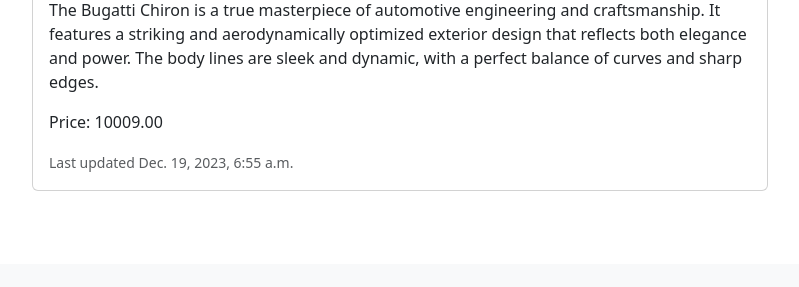
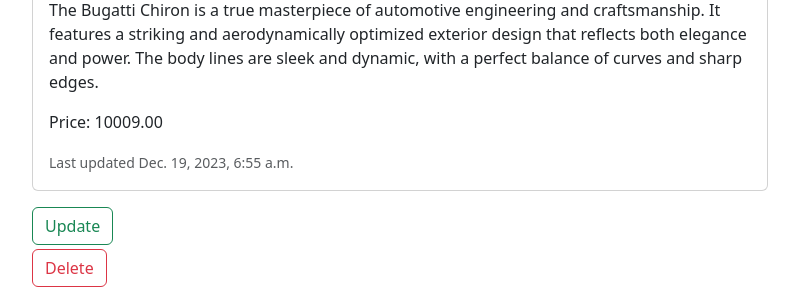
Before and after one commit to Benup211/NyxusByte_Internship, a Django app: page /detail/1/ in a window 1280 px wide. Shown: the part 536-823 px from the top of the page, without its empty margins (240-1039 px from the left). Before the commit the page ends 727 px from the top, so only its background shows below. Run offline with Django 5.2, Linux system fonts and the light colour scheme; data comes from the database, SQL or seed files in the repository; both versions use the stored data as it was after the commit.

Commit message:
Delete and Update product

```diff
--- a/django_task_5/product_shop/product_app/templates/product_app/detail_product.html
+++ b/django_task_5/product_shop/product_app/templates/product_app/detail_product.html
@@ -13,6 +13,13 @@
                       <p class="card-text"><small class="text-body-secondary">Last updated {{product.updated_at}}</small></p>
                     </div>
                 </div>
+                <a href="{% url 'product_app:update' product.id %}"><button type="button" class="btn btn-outline-success">Update</button></a>
+                <form method="post" action="{% url 'product_app:delete' product.id %}" class="mt-1">
+                    {% csrf_token %}
+                    <button type="submit" class="btn btn-outline-danger" onclick="return confirm('Are you sure you want to delete this product?')">
+                      Delete
+                    </button>
+                </form>
             </div>
         </div>
     </div>
--- a/django_task_5/product_shop/product_app/urls.py
+++ b/django_task_5/product_shop/product_app/urls.py
@@ -8,4 +8,6 @@ urlpatterns=[
     path('register/',RegisterUser.as_view(),name="register"),
     path('login/',LoginView.as_view(),name="login"),
     path('logout/',LogoutView.as_view(),name="logout"),
+    path('update/<int:id>/',UpdateProduct.as_view(),name="update"),
+    path('delete/<int:id>/',DeleteProduct.as_view(),name="delete"),
 ]
--- a/django_task_5/product_shop/product_app/views.py
+++ b/django_task_5/product_shop/product_app/views.py
@@ -1,4 +1,4 @@
-from django.shortcuts import render,redirect
+from django.shortcuts import render,redirect,get_object_or_404
 from django.views import View
 from .forms import ProductForm,RegisterForm,LoginForm
 from .models import Product
@@ -68,3 +68,25 @@ class LogoutView(View):
     def get(self,request):
         logout(request)
         return redirect('product_app:login')
+class UpdateProduct(View):
+    def get(self,request,id):
+        product=get_object_or_404(Product,id=id)
+        product_form=ProductForm(instance=product)
+        context={
+            'form':product_form,
+            'pid':id
+        }
+        return render(request,'product_app/update_product.html',context)
+    def post(self,request,id):
+        product=get_object_or_404(Product,id=id)
+        form=ProductForm(request.POST, request.FILES,instance=product)
+        if form.is_valid():
+            form.save()
+            return redirect('product_app:detail',id)
+        form.add_error('name',"Enter correctly value")
+        return render(request,'product_app/update_product.html',{'form':form,'pid':id})
+class DeleteProduct(View):
+    def post(self,request,id):
+        product=get_object_or_404(Product,id=id)
+        product.delete()
+        return redirect('product_app:display')
```
Also changed, not shown: django_task_5/product_shop/product_app/templates/product_app/update_product.html (added, +12 -0 lines), django_task_5/product_shop/db.sqlite3, django_task_5/product_shop/media/chiron_7JKEuDI.jpeg (added), django_task_5/product_shop/media/chiron_7ogKm58.jpeg (added), django_task_5/product_shop/media/chiron_efpYWJh.jpeg (added).
